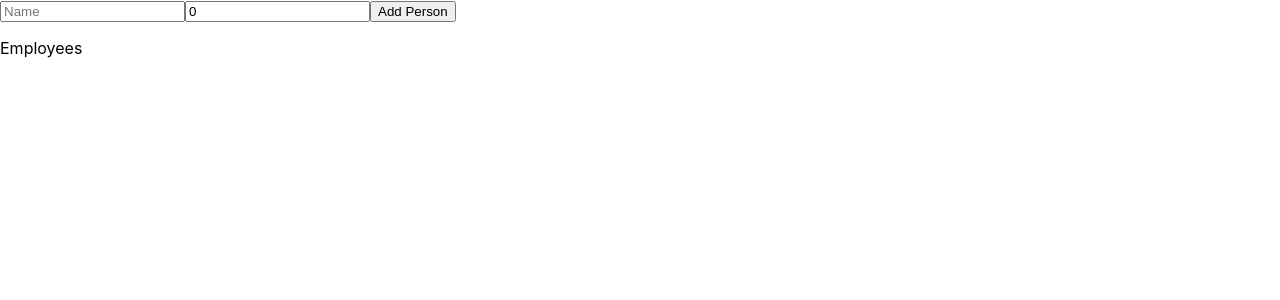
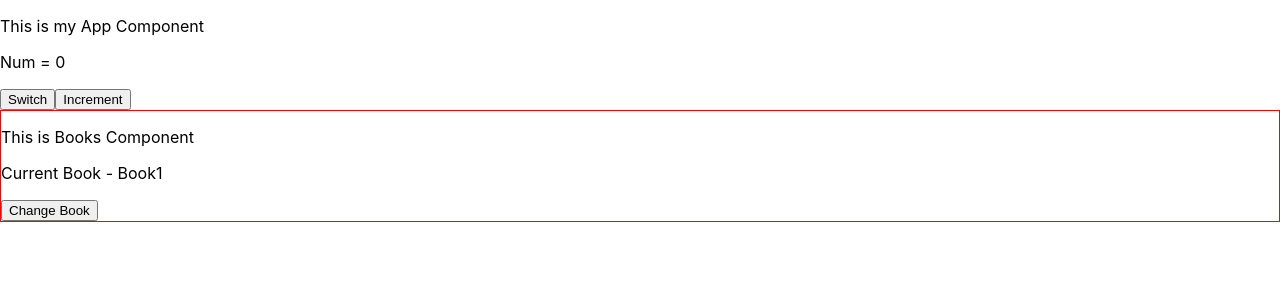
Before and after one commit to udurgesh6/training3, a React (Create React App) app: page / in a window 1280 px wide. Shown: the top 300 px of the page. Built offline with nearby package versions, Linux system fonts and the light colour scheme.

Commit message:
useEffect intro, conditional rendering, state change how components re render

```diff
--- a/src/App.js
+++ b/src/App.js
@@ -1,52 +1,30 @@
+// Conditional Rendering
 import React, { useState } from "react";
+import Books from "./components/Books";
+import Toys from "./components/Toys";
 
 const App = () => {
-  const [people, setPeople] = useState([]);
-  const [name, setName] = useState("");
-  const [id, setId] = useState(0);
-  const addPerson = () => {
-    let filteredElement = people.filter((ele) => ele.person_id === id);
-    if (filteredElement.length > 0) {
-      alert("Person with this ID already exists!");
+  const [currentlyShowing, setCurrentlyShowing] = useState("B");
+  const [num, setNum] = useState(0);
+  const onNumInc = () => {
+    setNum((num) => num + 1);
+  };
+  const onSwitch = () => {
+    if (currentlyShowing === "B") {
+      setCurrentlyShowing("T");
     } else {
-      let obj = {
-        person_name: name,
-        person_id: id,
-      };
-      setPeople((people) => [...people, obj]);
-      setName("");
-      setId(0);
+      setCurrentlyShowing("B");
     }
-  };
-  const removePerson = (pers_id) => {
-    let tempPeople = people.filter((ele) => ele.person_id !== pers_id);
-    setPeople(tempPeople);
   };
   return (
     <div>
-      <input
-        placeholder="Name"
-        type="text"
-        value={name}
-        onChange={(e) => setName(e.target.value)}
-      />
-      <input
-        placeholder="Id"
-        type="number"
-        value={id}
-        onChange={(e) => setId(e.target.value)}
-      />
-      <button onClick={addPerson}>Add Person</button>
-      <p>Employees</p>
-      {people.map((ele, eleIndex) => (
-        <div key={eleIndex}>
-          <p>Name = {ele.person_name}</p>
-          <p>Id - {ele.person_id}</p>
-          <button onClick={() => removePerson(ele.person_id)}>
-            Remove {ele.person_name}
-          </button>
-        </div>
-      ))}
+      <p>This is my App Component</p>
+      <p>Num = {num}</p>
+      <button onClick={onSwitch}>Switch</button>
+      <button onClick={onNumInc}>Increment</button>
+      {/* {currentlyShowing === "B" ? <Books /> : <Toys />} */}
+      {currentlyShowing === "B" && <Books />}
+      {currentlyShowing === "T" && <Toys />}
     </div>
   );
 };
--- /dev/null
+++ b/src/components/Books.js
@@ -0,0 +1,28 @@
+import React, { useState, useEffect } from "react";
+
+const Books = () => {
+  const [book, setBook] = useState("Book1");
+  const onBookChange = () => {
+    if (book === "Book1") {
+      setBook("Book2");
+    } else {
+      setBook("Book1");
+    }
+  };
+  useEffect(() => {
+    console.log("Hey Books are rendering");
+    return () => {
+      console.log("Books unmounted");
+    };
+  });
+
+  return (
+    <div style={{ border: "1px solid red" }}>
+      <p>This is Books Component</p>
+      <p>Current Book - {book}</p>
+      <button onClick={onBookChange}>Change Book</button>
+    </div>
+  );
+};
+
+export default Books;
--- /dev/null
+++ b/src/components/Toys.js
@@ -0,0 +1,11 @@
+import React, { useEffect } from "react";
+
+const Toys = () => {
+  useEffect(() => {
+    console.log("Rendering Toys Component");
+  });
+
+  return <div>This is Toys Component</div>;
+};
+
+export default Toys;
```
Also changed, not shown: src/components/StatesImplementation.js (added, +54 -0 lines).
